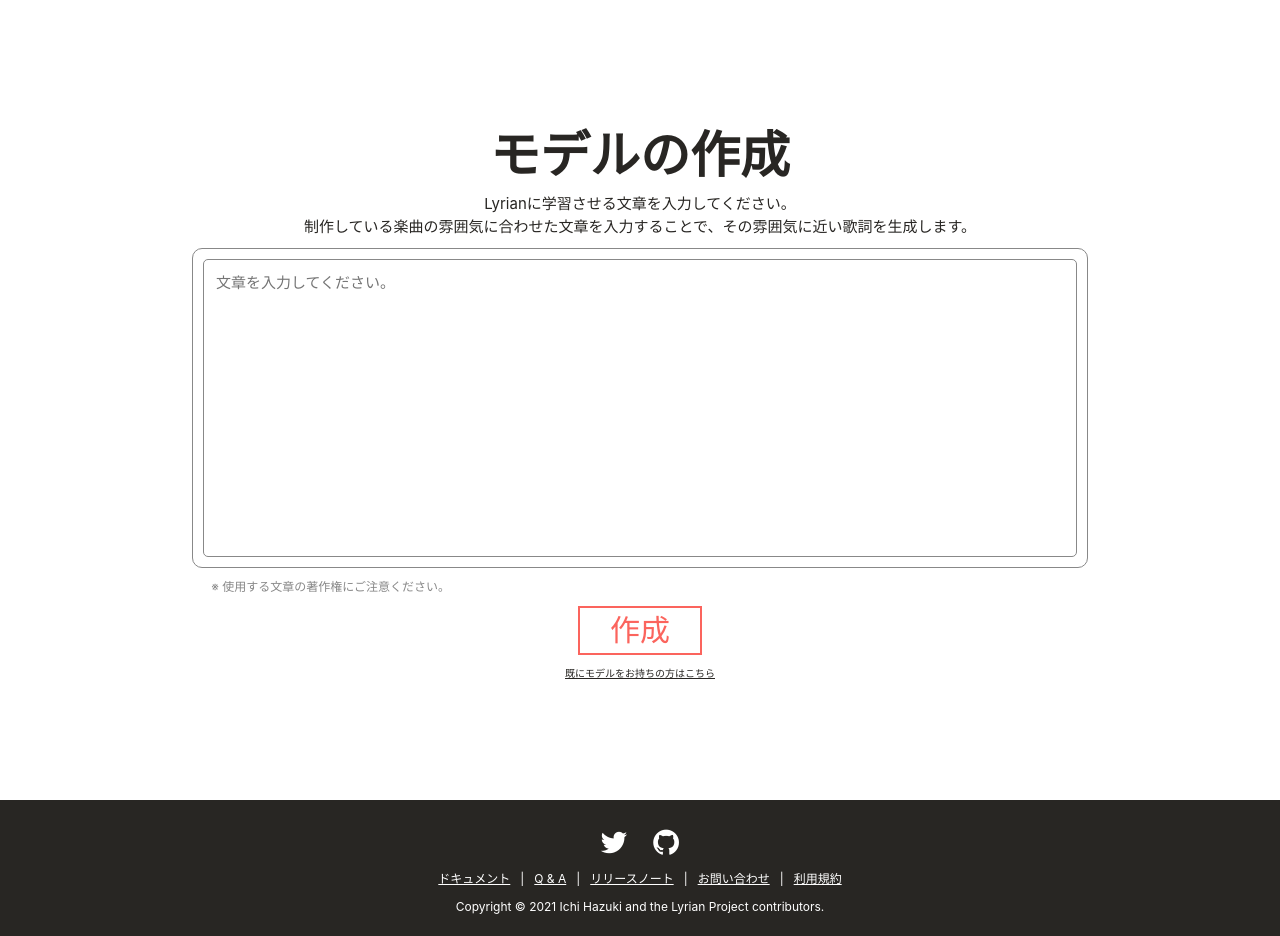
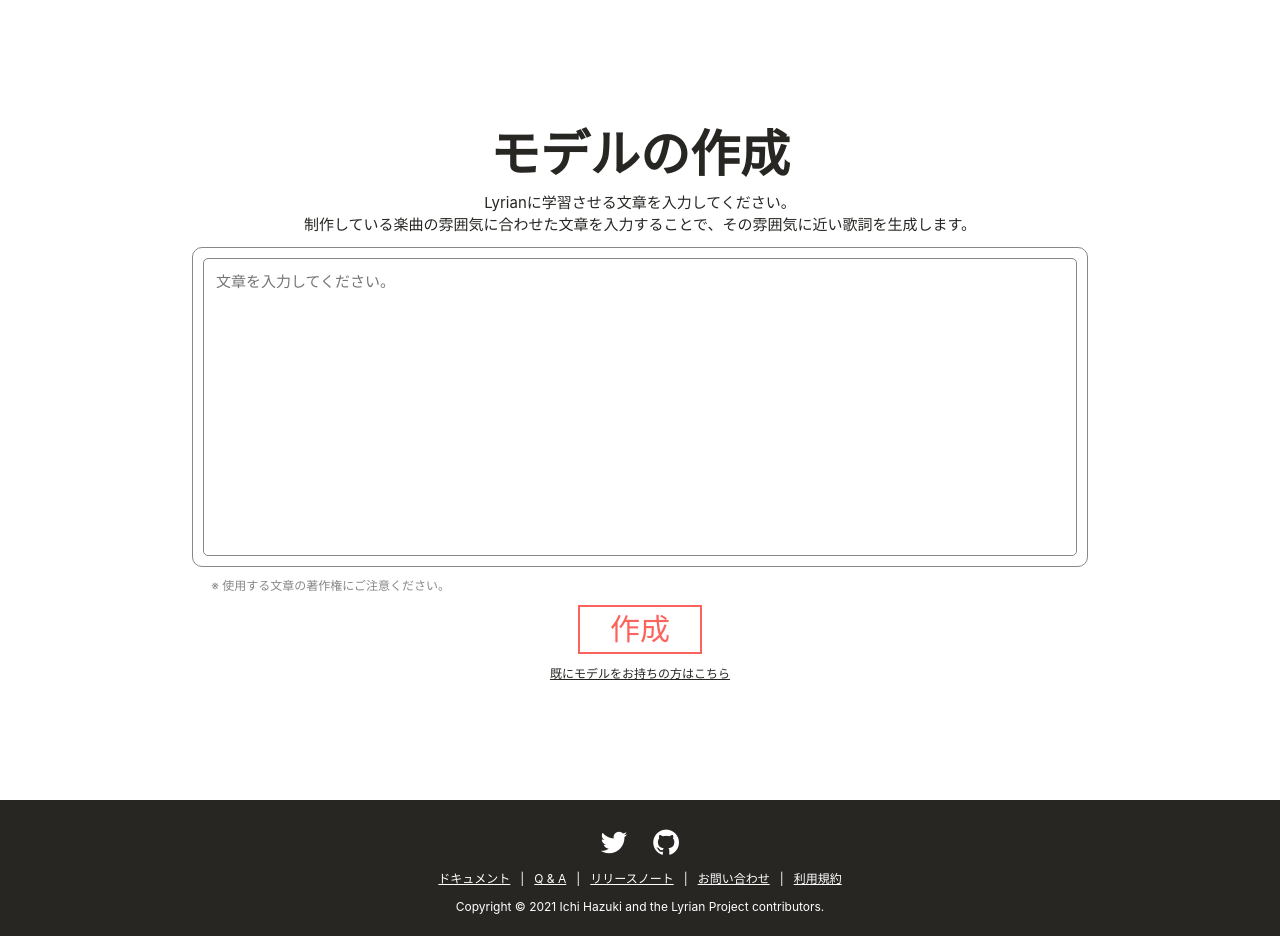
Before and after one commit to lyrian-app/lyrian_web, a React (Create React App) app in the folder frontend/: page /start in a window 1280 px wide. Built offline with nearby package versions, Linux system fonts and the light colour scheme.

Commit message:
Add font-size of StrBtn

```diff
--- a/frontend/src/components/ui/buttons/strBtn/strBtn.module.scss
+++ b/frontend/src/components/ui/buttons/strBtn/strBtn.module.scss
@@ -5,6 +5,7 @@
   background: none;
   cursor: pointer;
   transition: 0.1s;
+  font-size: $font-xs;
   color: inherit;
   text-decoration: underline;
 
```
